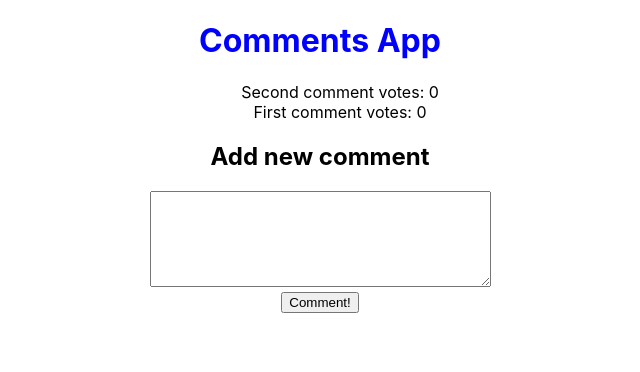
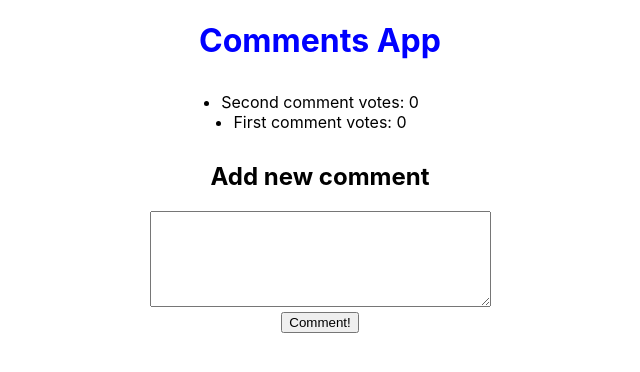
Before and after one commit to paulinastefanska/React-Redux, a React (Create React App) app: page / in a window 1280 px wide. Shown: the top 372 px of the page, without its empty margins (320-960 px from the left). Built offline with nearby package versions, Linux system fonts and the light colour scheme.

Commit message:
Add styles

```diff
--- a/src/CommentList.css
+++ b/src/CommentList.css
@@ -1,4 +1,7 @@
 .CommentList {
-	text-align: center;
-	list-style-type: none;
+	display: flex;
+	flex-direction: column;
+	align-items: center;
+	justify-content: center;
+	padding: 10px;
 }
```
